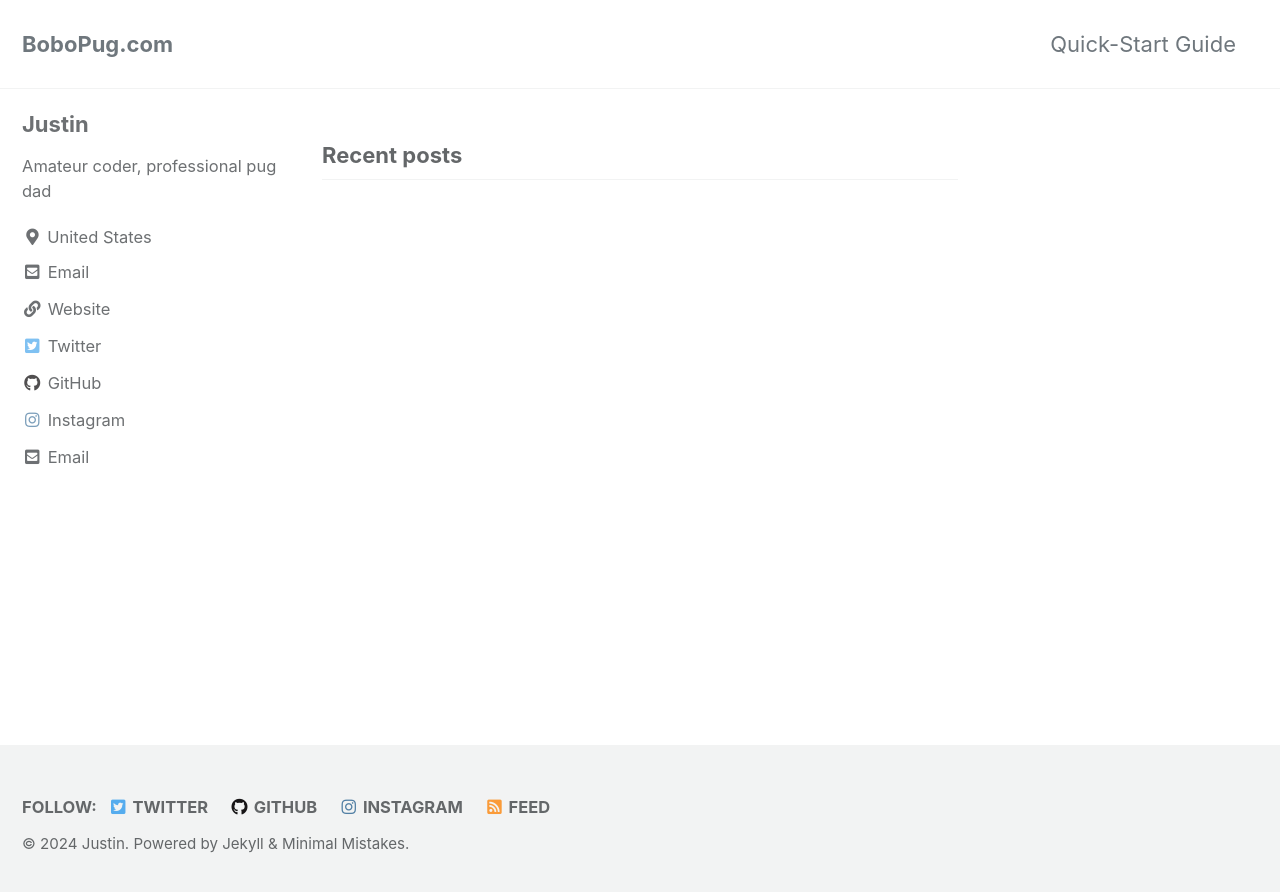
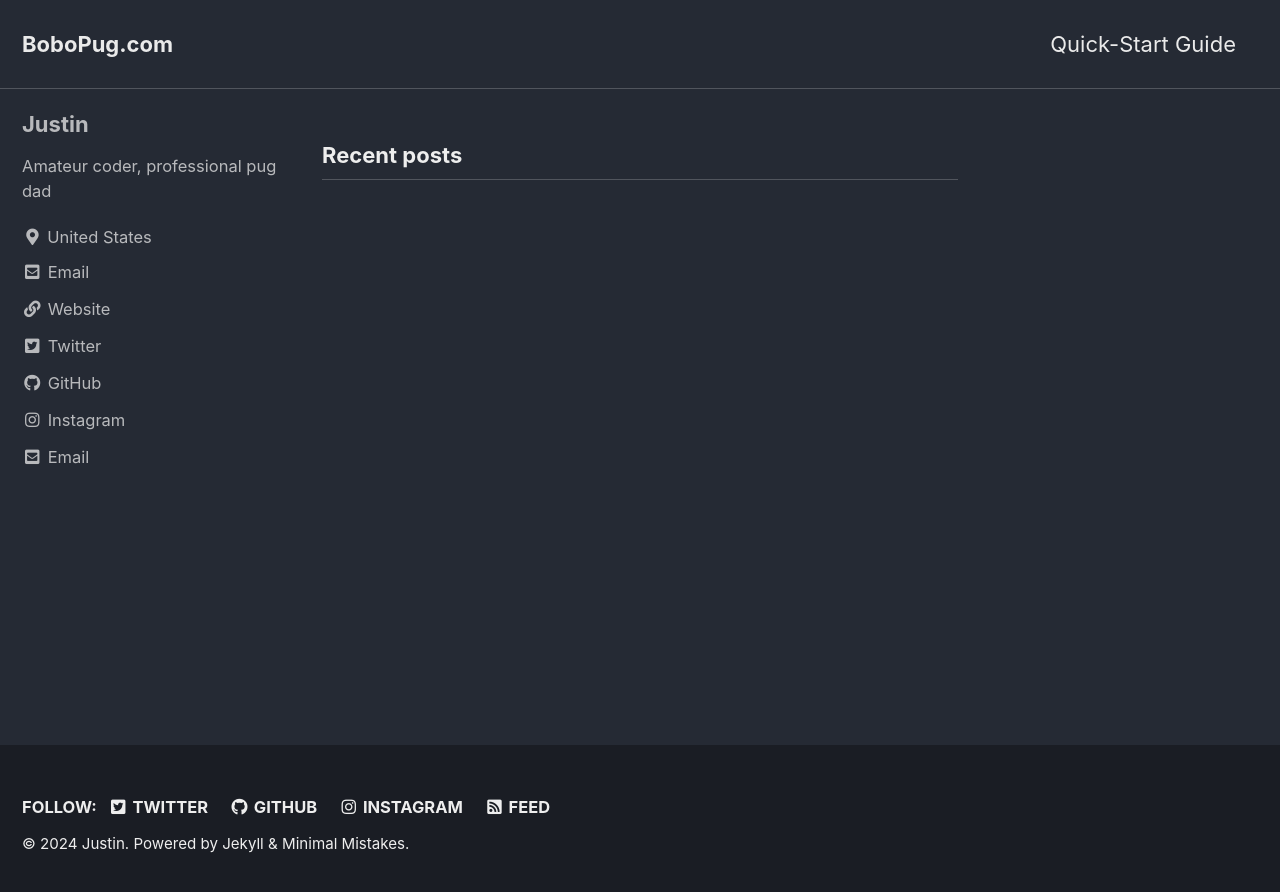
Before and after one commit to BojanglesThePug/bojanglesthepug.github.io, a Jekyll site: the page built from index.html, in a window 1280 px wide. Shown: the top 892 px of the page. Built offline with Jekyll 4.4.1, drawn with Linux system fonts in a browser that asks for light colours; cached includes are drawn as plain includes; the list of posts is cut into pages by our own code.

Commit message:
Edit config

```diff
--- a/Gemfile
+++ b/Gemfile
@@ -1,2 +1,3 @@
 source "https://rubygems.org"
 gemspec
+gem 'jekyll-paginate', '~> 1.1'
--- a/_config.yml
+++ b/_config.yml
@@ -12,7 +12,7 @@
 
 # theme                  : "minimal-mistakes-jekyll"
 # remote_theme           : "mmistakes/minimal-mistakes"
-minimal_mistakes_skin    : "default" # "air", "aqua", "contrast", "dark", "dirt", "neon", "mint", "plum", "sunrise"
+minimal_mistakes_skin    : "dark" # "air", "aqua", "contrast", "dark", "dirt", "neon", "mint", "plum", "sunrise"
 
 # Site Settings
 locale                   : "en-US"
@@ -284,7 +284,7 @@
       path: ""
       type: posts
     values:
-      layout: single
+      layout: splash
       author_profile: true
       read_time: true
       comments: # true
```
Also changed, not shown: Gemfile.lock, 6 other files.
